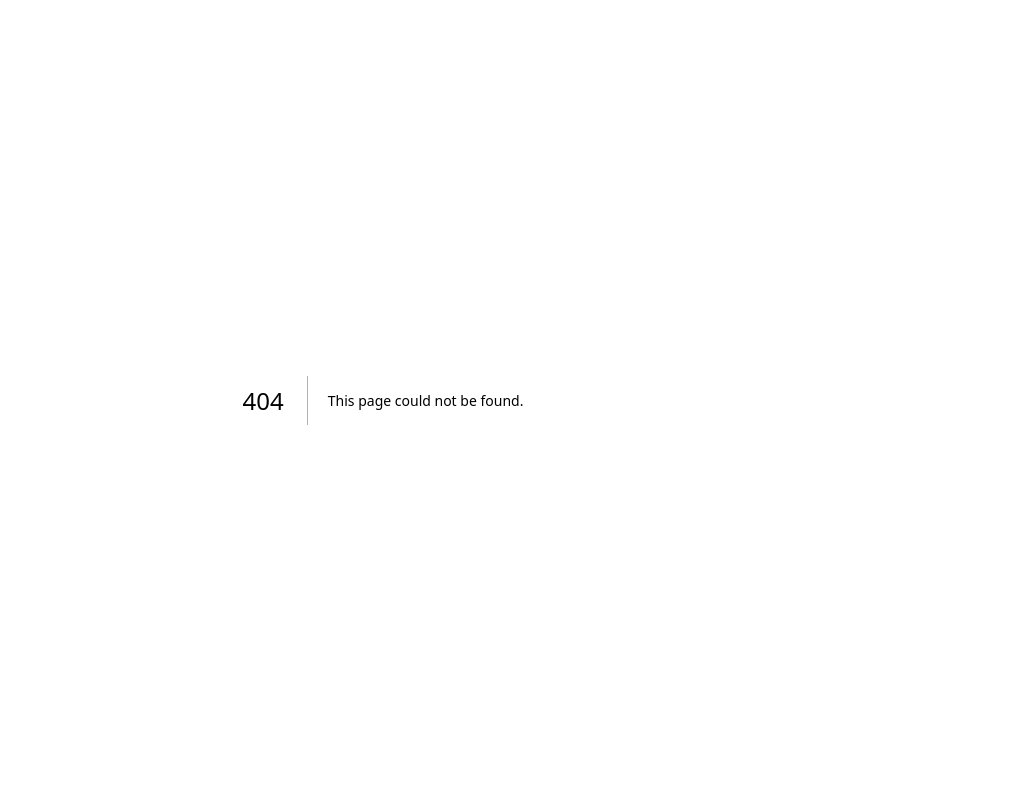
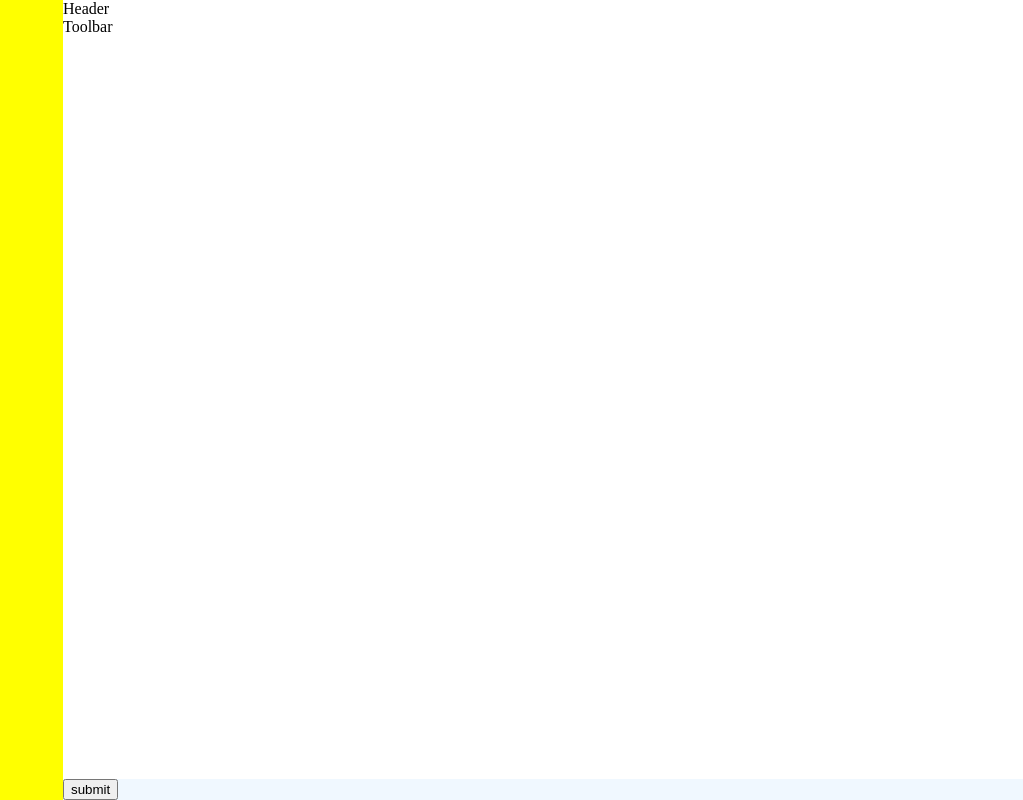
Before and after one commit to boostcampwm-2022/web34-moheyum, a Next.js app in the folder client/: page /write in a window 1280 px wide. Before the commit this address had no page. Shown: the whole page, without its empty margins (257-1280 px from the left). Built offline with nearby package versions, Linux system fonts and the light colour scheme.

Commit message:
feat(FE): 글쓰기 페이지 템플릿 구조 잡기 #38

```diff
--- /dev/null
+++ b/client/components/write/Editor.tsx
@@ -0,0 +1,79 @@
+import styled from '@emotion/styled';
+import React, { useRef } from 'react';
+
+interface Props {
+  content: string;
+}
+
+export default function Editor({ content }: Props) {
+  const contentRef = useRef<HTMLDivElement>(null);
+  //   const inputHandler = () => {
+  //     const target = contentRef.current;
+  //     if (!target) return;
+  //     console.log(target.innerHTML);
+  //   };
+
+  const test = (e) => {
+    const cursor = window.getSelection();
+    // cursor.
+  };
+
+  const submitHandler = () => {
+    const target = contentRef.current;
+    if (!target) return;
+    const cursor = window.getSelection();
+    console.log(cursor);
+    // console.log(target.innerHTML);
+    // console.log(target.innerText);
+    // target.contentEditable = 'false';
+  };
+  return (
+    <Wrapper>
+      <TopButtonConatiner>Header</TopButtonConatiner>
+      <div>Toolbar</div>
+      <EditorTextBox
+        contentEditable
+        ref={contentRef}
+        suppressContentEditableWarning
+        onFocus={(e) => {
+          if (e.target.innerHTML === '') {
+            console.log('d');
+            e.target.innerHTML = `<div></div>`;
+          }
+        }}
+        onKeyDown={test}
+      >
+        <div>
+          <br />
+        </div>
+      </EditorTextBox>
+      <BottomButtonConatiner>
+        <button type="button" onClick={submitHandler}>
+          submit
+        </button>
+      </BottomButtonConatiner>
+    </Wrapper>
+  );
+}
+
+const Wrapper = styled.div`
+  height: 100%;
+  background-color: white;
+  display: flex;
+  flex-direction: column;
+`;
+
+const EditorTextBox = styled.div`
+  width: 100%;
+  flex: 1;
+  /* display: inline-block; */
+`;
+
+const TopButtonConatiner = styled.div`
+  width: 100%;
+`;
+
+const BottomButtonConatiner = styled.div`
+  width: 100%;
+  background-color: aliceblue;
+`;
--- /dev/null
+++ b/client/pages/write.tsx
@@ -0,0 +1,36 @@
+import styled from '@emotion/styled';
+import React from 'react';
+import Editor from '../components/write/Editor';
+import COLORS from '../styles/color';
+
+export default function write() {
+  return (
+    <Frame>
+      <Sidebar />
+      <ContentWrapper>
+        <Editor />
+      </ContentWrapper>
+    </Frame>
+  );
+}
+
+// dev 브랜치에 Frame 올라오면 지울것
+const Frame = styled.div`
+  background-color: ${COLORS.OFF_WHITE};
+  width: 1280px;
+  height: 100%;
+  display: flex;
+  flex-direction: row;
+`;
+
+const Sidebar = styled.div`
+  height: inherit;
+  width: 320px;
+  background-color: yellow;
+`;
+
+const ContentWrapper = styled.div`
+  display: flex;
+  flex-direction: column;
+  flex: 1;
+`;
```
